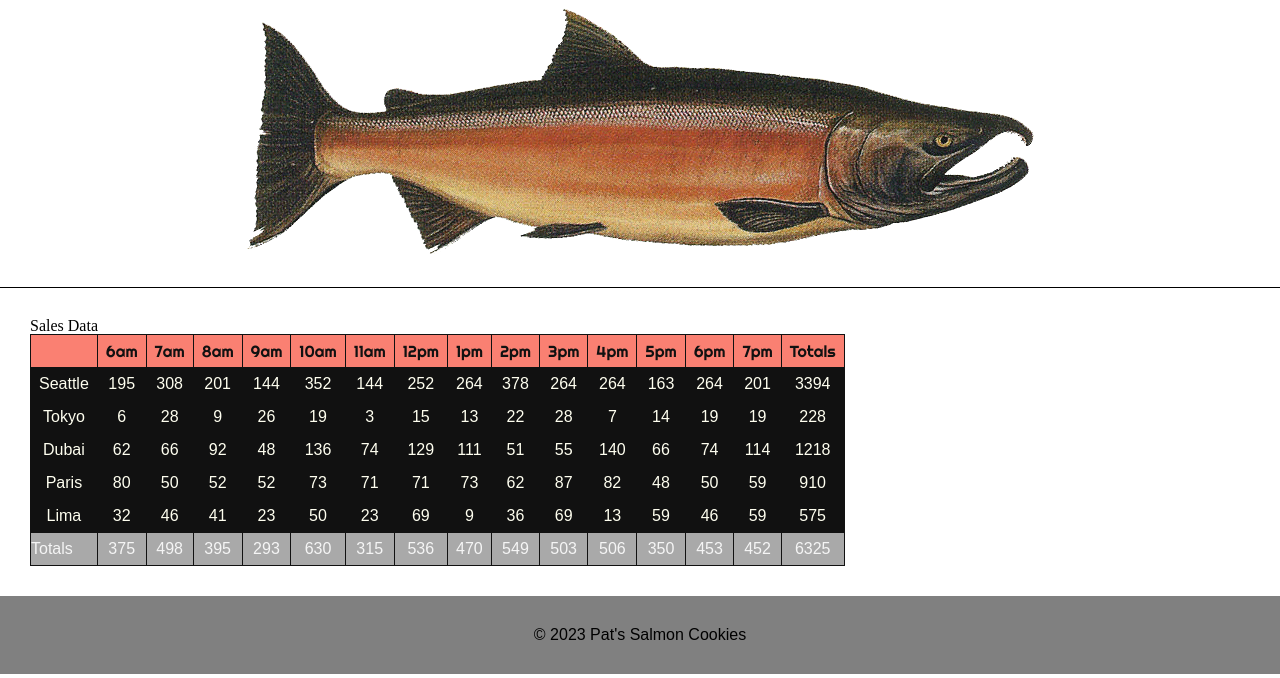
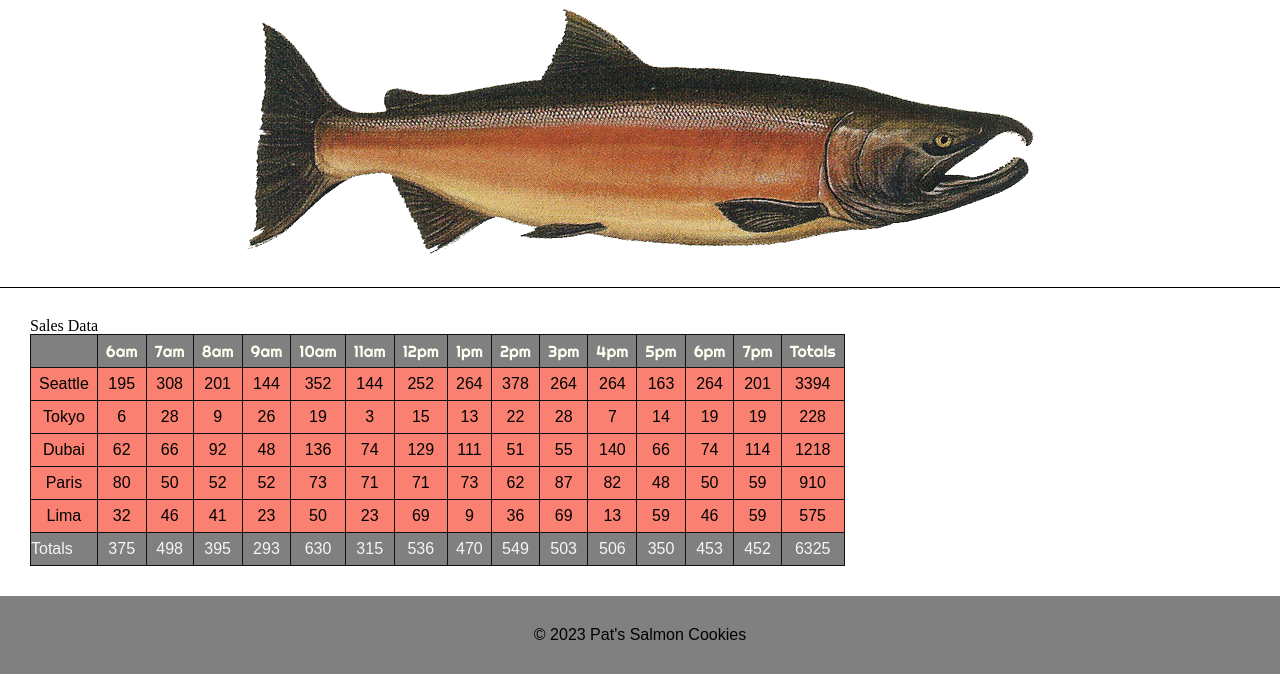
Before and after one commit to lana-z/201-06-salmon-cookies, a plain HTML site: page sales.html in a window 1280 px wide. Shown: the part 122-800 px from the top of the page. Drawn offline with Linux system fonts and the light colour scheme.

Commit message:
table colors fixed in css

```diff
--- a/styles/style.css
+++ b/styles/style.css
@@ -109,14 +109,14 @@ table * {
 
 
 table th {
-    background: salmon;
-    color: #111;
+    background: grey;
+    color: ivory;
     font-family: righteous;
   }
 
 #tbody {
-    background: #111;
-    color: ivory;
+    background: salmon;
+    color: black;
   }
 
 table td {
@@ -124,7 +124,7 @@ table td {
   }
 
 table tfoot {
-    background: darkgrey;
+    background: grey;
     color: whitesmoke;
   }
 
```
